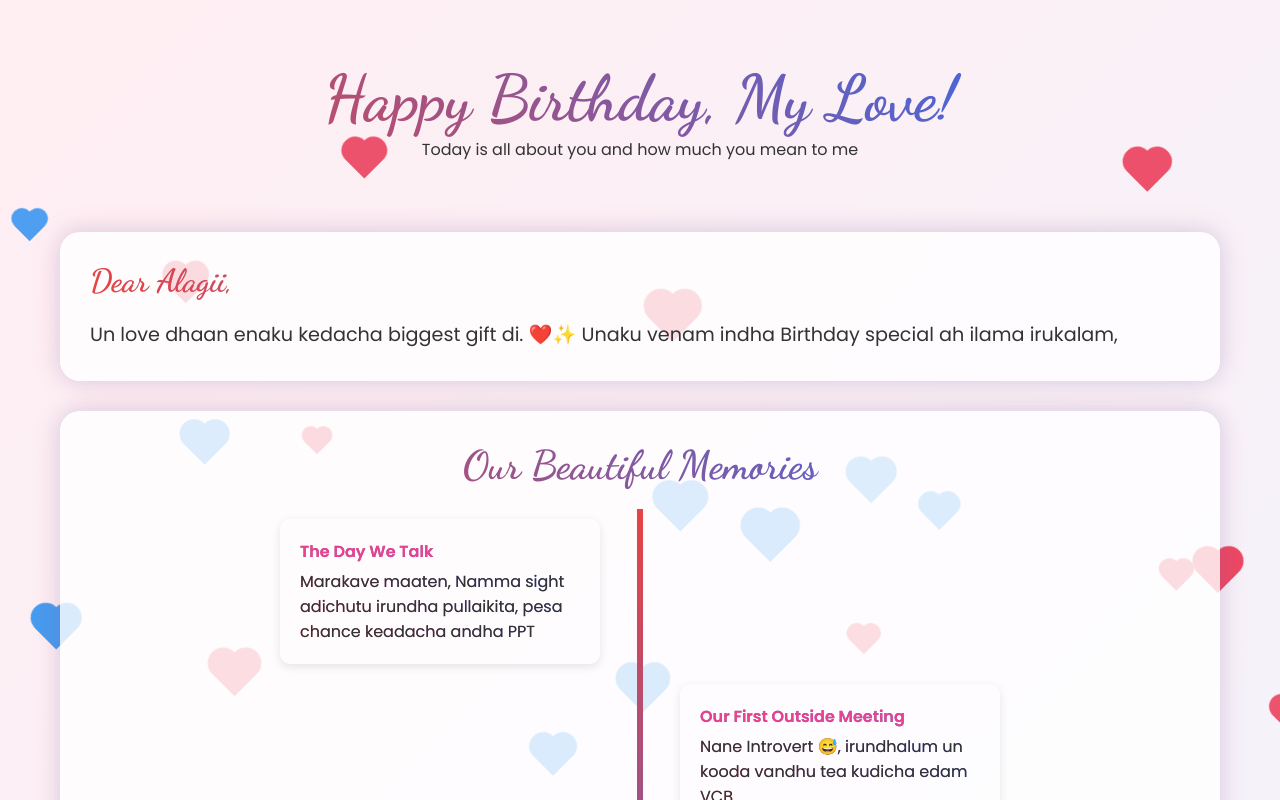
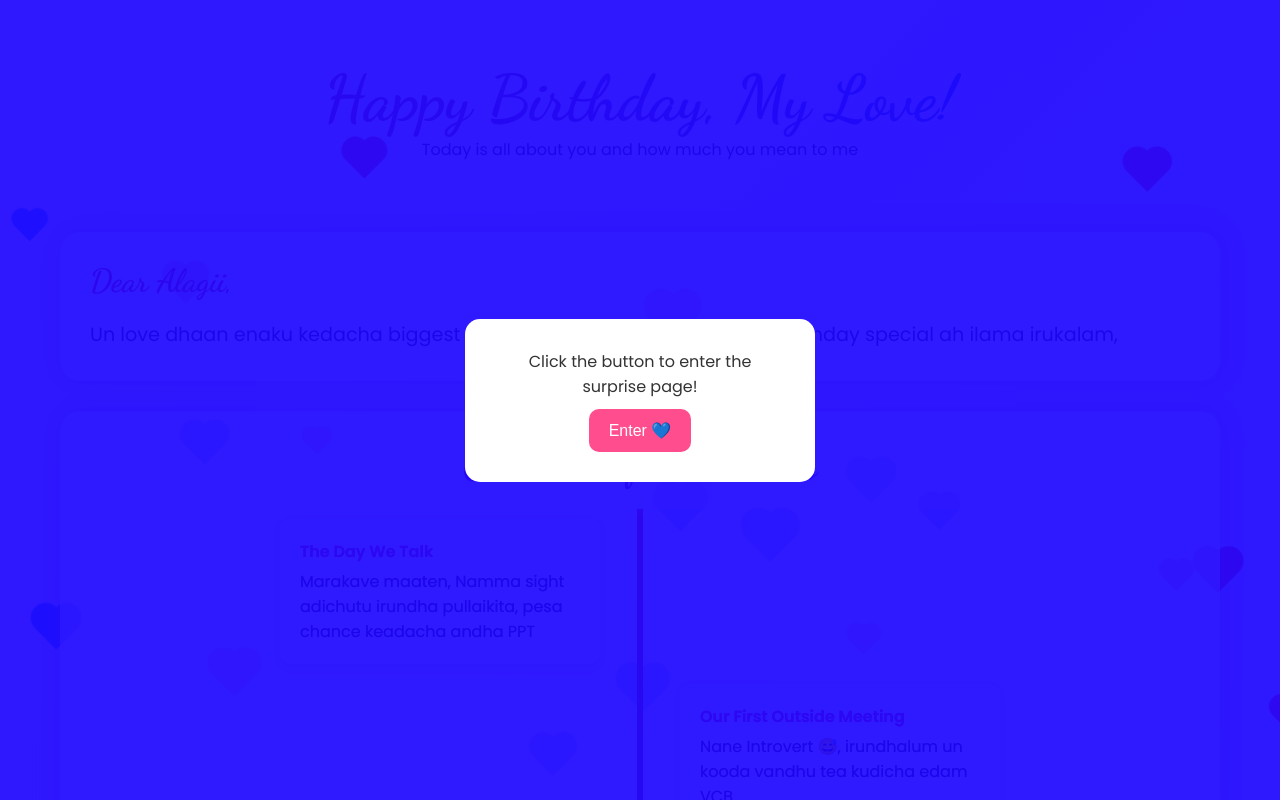
Before and after one commit to youandmeinloveforever/birthday, a plain HTML site: page index.html in a window 1280 px wide. Shown: the top 800 px of the page. Drawn offline with Linux system fonts and the light colour scheme.

Commit message:
Add files via upload

```diff
--- a/index.html
+++ b/index.html
@@ -17,6 +17,15 @@
             <h1>Happy Birthday, My Love!</h1>
             <p>Today is all about you and how much you mean to me</p>
         </header>
+
+        <!-- Entry Popup -->
+<div id="entryPopup" class="entry-popup">
+    <div class="entry-box">
+        <p>Click the button to enter the surprise page!</p>
+        <button id="enterBtn">Enter 💙</button>
+    </div>
+</div>
+
 
         <section class="message-section">
             <h2>Dear Alagii,</h2>
@@ -119,6 +128,8 @@ function playSong() {
     const song = document.getElementById("music");
     song.play();
 }
+
+
 </script>
 
 
--- a/script.js
+++ b/script.js
@@ -134,3 +134,17 @@
             // Start typewriter effect after a short delay
             setTimeout(typeWriter, 1000);
         });
+
+        // Show popup when page loads
+window.onload = function() {
+    document.getElementById("entryPopup").style.display = "flex";
+};
+
+// When user clicks Enter
+document.getElementById("enterBtn").addEventListener("click", function() {
+    const popup = document.getElementById("entryPopup");
+    const song = document.getElementById("music");
+
+    popup.style.display = "none";   // hide popup
+    song.play();                    // play music
+});
--- a/style.css
+++ b/style.css
@@ -363,3 +363,45 @@
                 left: 0;
             }
         }
+
+        /* Entry Popup Background */
+.entry-popup {
+    position: fixed;
+    top: 0;
+    left: 0;
+    width: 100%;
+    height: 100%;
+    background: rgba(25, 0, 255, 0.9);
+    display: flex;
+    justify-content: center;
+    align-items: center;
+    z-index: 9999;
+}
+
+/* Popup Box */
+.entry-box {
+    background: white;
+    padding: 30px;
+    width: 80%;
+    max-width: 350px;
+    text-align: center;
+    border-radius: 15px;
+    font-family: 'Poppins', sans-serif;
+    animation: pop 0.4s ease;
+}
+
+@keyframes pop {
+    from { transform: scale(0.6); opacity: 0; }
+    to { transform: scale(1); opacity: 1; }
+}
+
+#enterBtn {
+    background: #ff4d8d;
+    color: white;
+    padding: 12px 20px;
+    border-radius: 10px;
+    margin-top: 10px;
+    border: none;
+    cursor: pointer;
+    font-size: 16px;
+}
```
